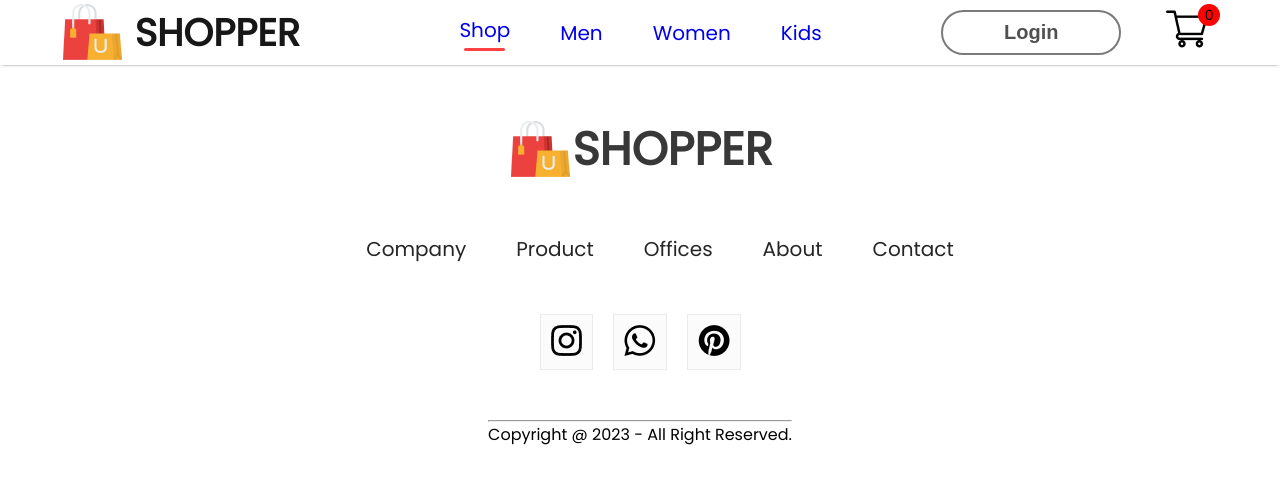
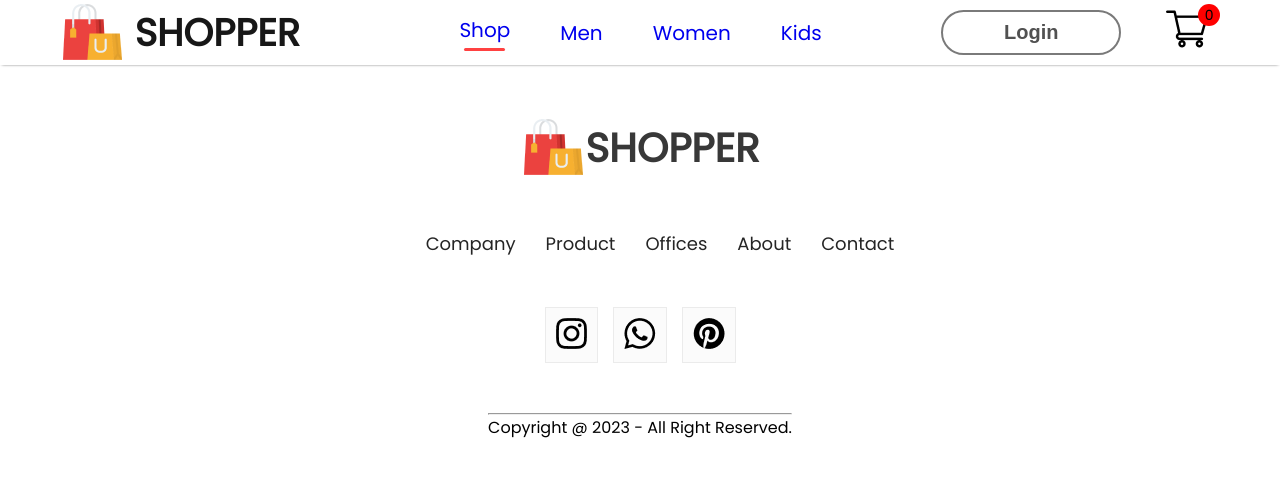
Before and after one commit to mohitdhanorkar/E-Commerce, a React (Create React App) app in the folder e-commerce/: page /login in a window 1280 px wide. Shown: the top 484 px of the page. Built offline with nearby package versions, Linux system fonts and the light colour scheme.

Commit message:
styling to footer

```diff
--- a/e-commerce/src/Components/Footer/Footer.css
+++ b/e-commerce/src/Components/Footer/Footer.css
@@ -12,22 +12,22 @@
 }
 .footer-logo p{
     color: #383838;
-    font-size: 46px;
-    font-weight: 700;
+    font-size: 40px;
+    font-weight: 600;
 }
 .footer-links{
     display: flex;
     list-style: none;
-    gap: 50px;
+    gap: 30px;
     color: #252525;
-    font-size: 20px;
+    font-size: 18px;
 }
 .footer-links li{
     cursor: pointer;
 }
 .footer-social-icon{
     display: flex;
-    gap: 20px;
+    gap: 15px;
     cursor: pointer;
 }
 .footer-icon-container{
```
